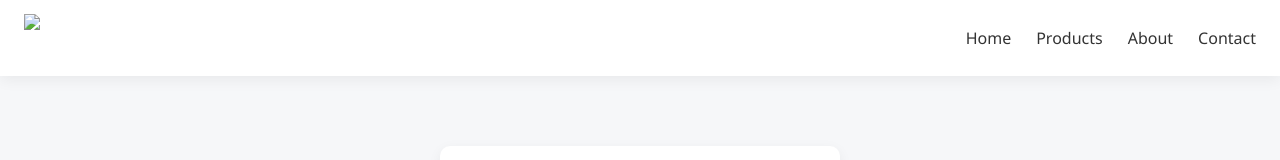
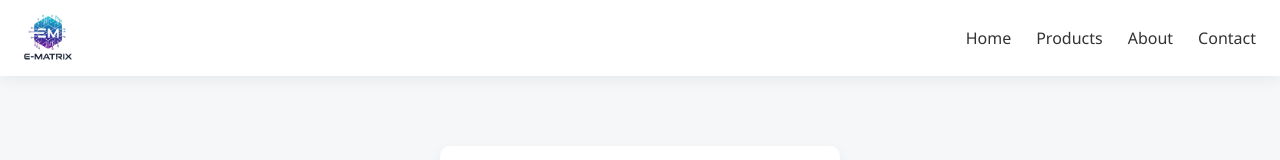
Before and after one commit to Aadil23exe/Ecommerce-Frontend, a website: page login.html in a window 1280 px wide. Shown: the top 160 px of the page. Drawn offline with Linux system fonts and the light colour scheme.

Commit message:
updated website

```diff
--- a/login.html
+++ b/login.html
@@ -73,7 +73,7 @@ window.login = function () {
 <body>
 
 <header>
-<img src="assets/logo.png" class="logo-image">
+<img src="assets/logo.webp" class="logo-image">
 <div class="nav">
 <a href="index.html">Home</a>
 <a href="products.html">Products</a>
```
Also changed, not shown: signup.html (+1 -1 lines), assets/herobg.webp.
